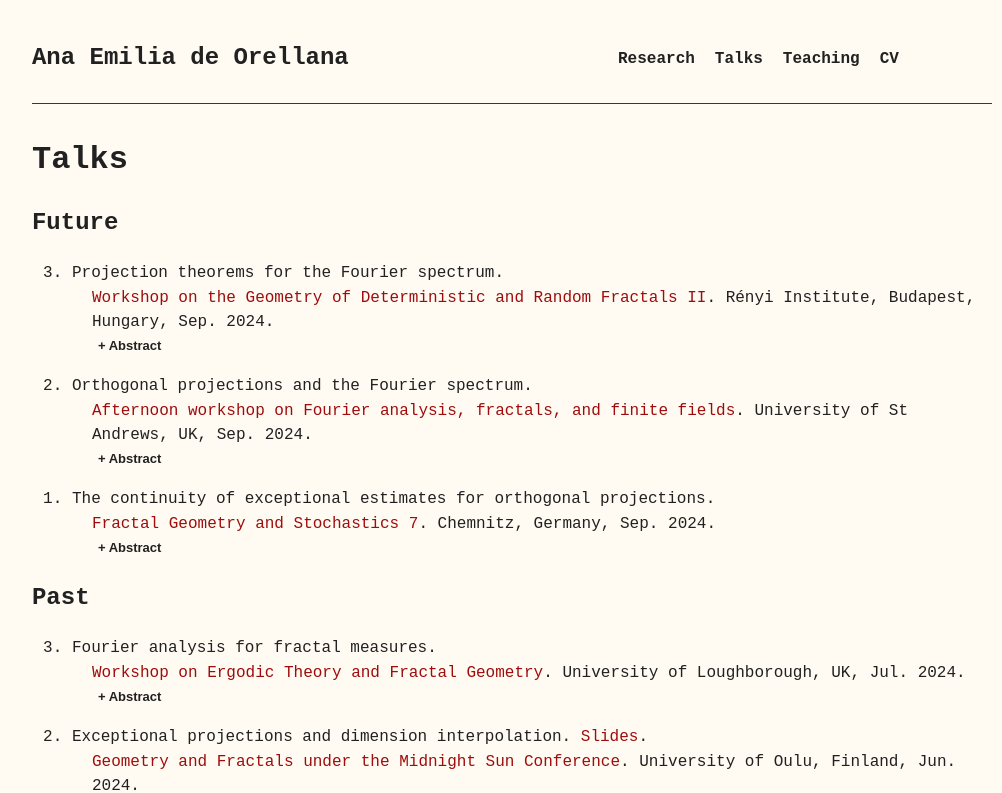
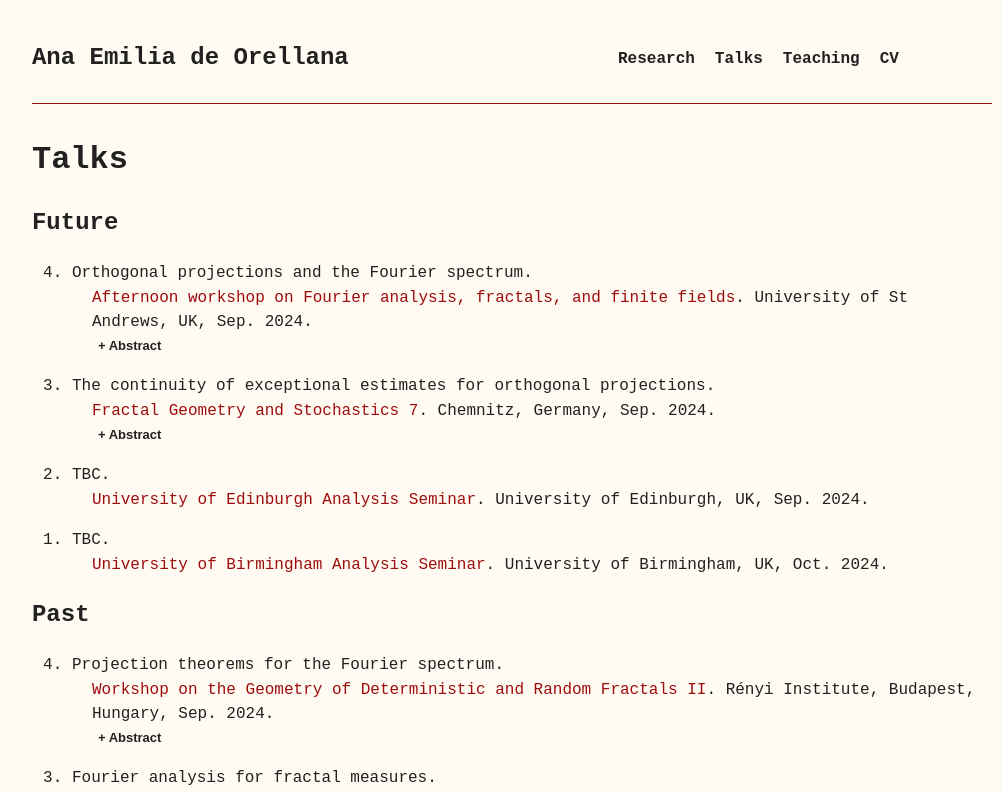
Before and after one commit to AnadeOre/anadeore.github.io, a Next.js app: page /talks in a window 1280 px wide. Shown: the top 793 px of the page, without its empty margins (128-1130 px from the left). Built offline with nearby package versions, Linux system fonts and the light colour scheme.

Commit message:
update talks

```diff
--- a/src/app/talks/page.jsx
+++ b/src/app/talks/page.jsx
@@ -8,14 +8,6 @@ const Teaching = () => {
       <h2>Future</h2>
       <ol reversed>
         {/*  */}
-        <Talk
-          title='Projection theorems for the Fourier spectrum.'
-          event='Workshop on the Geometry of Deterministic and Random Fractals II'
-          where='Rényi Institute, Budapest, Hungary'
-          link='https://erdoscenter.renyi.hu/events/workshop-geometry-deterministic-and-random-fractals-ii'
-          when='Sep. 2024'
-          abstract='The Fourier spectrum is a family of dimensions that interpolates between the Fourier and Hausdorff dimensions and helps us understand how they are connected. In this talk we will see how it proves useful to get sharper results for bounds regarding the Hausdorff dimension in situations where the Fourier dimension alone is not enough to capture the effect of the Fourier transform of measures. Joint work with Jonathan Fraser.'
-        />
         <Talk
           title='Orthogonal projections and the Fourier spectrum.'
           event='Afternoon workshop on Fourier analysis, fractals, and finite fields'
@@ -32,10 +24,34 @@ const Teaching = () => {
           when='Sep. 2024'
           abstract='Since Marstrand’s work on orthogonal projections, exceptional set estimates for such projections have been widely studied. Salem sets, i.e. sets for which the Fourier and Hausdorff dimension coincide, have no such exceptions, but using the Fourier dimension alone to improve exceptional set estimates leads to discontinuous bounds. In this talk we will see what conditions we need on the Fourier decay of measures to ensure continuity of the bounds.'
         />
+        <Talk
+          title='TBC.'
+          event='University of Edinburgh Analysis Seminar'
+          where='University of Edinburgh, UK'
+          link='https://blogs.ed.ac.uk/analysis/analysis-seminar/'
+          when='Sep. 2024'
+          // abstract='Since Marstrand’s work on orthogonal projections, exceptional set estimates for such projections have been widely studied. Salem sets, i.e. sets for which the Fourier and Hausdorff dimension coincide, have no such exceptions, but using the Fourier dimension alone to improve exceptional set estimates leads to discontinuous bounds. In this talk we will see what conditions we need on the Fourier decay of measures to ensure continuity of the bounds.'
+        />
+        <Talk
+          title='TBC.'
+          event='University of Birmingham Analysis Seminar'
+          where='University of Birmingham, UK'
+          link='https://www.birmingham.ac.uk/research/activity/mathematics/analysis'
+          when='Oct. 2024'
+          // abstract='Since Marstrand’s work on orthogonal projections, exceptional set estimates for such projections have been widely studied. Salem sets, i.e. sets for which the Fourier and Hausdorff dimension coincide, have no such exceptions, but using the Fourier dimension alone to improve exceptional set estimates leads to discontinuous bounds. In this talk we will see what conditions we need on the Fourier decay of measures to ensure continuity of the bounds.'
+        />
       </ol>
       <h2>Past</h2>
       <ol reversed>
         {/*  */}
+        <Talk
+          title='Projection theorems for the Fourier spectrum.'
+          event='Workshop on the Geometry of Deterministic and Random Fractals II'
+          where='Rényi Institute, Budapest, Hungary'
+          link='https://erdoscenter.renyi.hu/events/workshop-geometry-deterministic-and-random-fractals-ii'
+          when='Sep. 2024'
+          abstract='The Fourier spectrum is a family of dimensions that interpolates between the Fourier and Hausdorff dimensions and helps us understand how they are connected. In this talk we will see how it proves useful to get sharper results for bounds regarding the Hausdorff dimension in situations where the Fourier dimension alone is not enough to capture the effect of the Fourier transform of measures. Joint work with Jonathan Fraser.'
+        />
         <Talk
           title='Fourier analysis for fractal measures.'
           event='Workshop on Ergodic Theory and Fractal Geometry'
```
